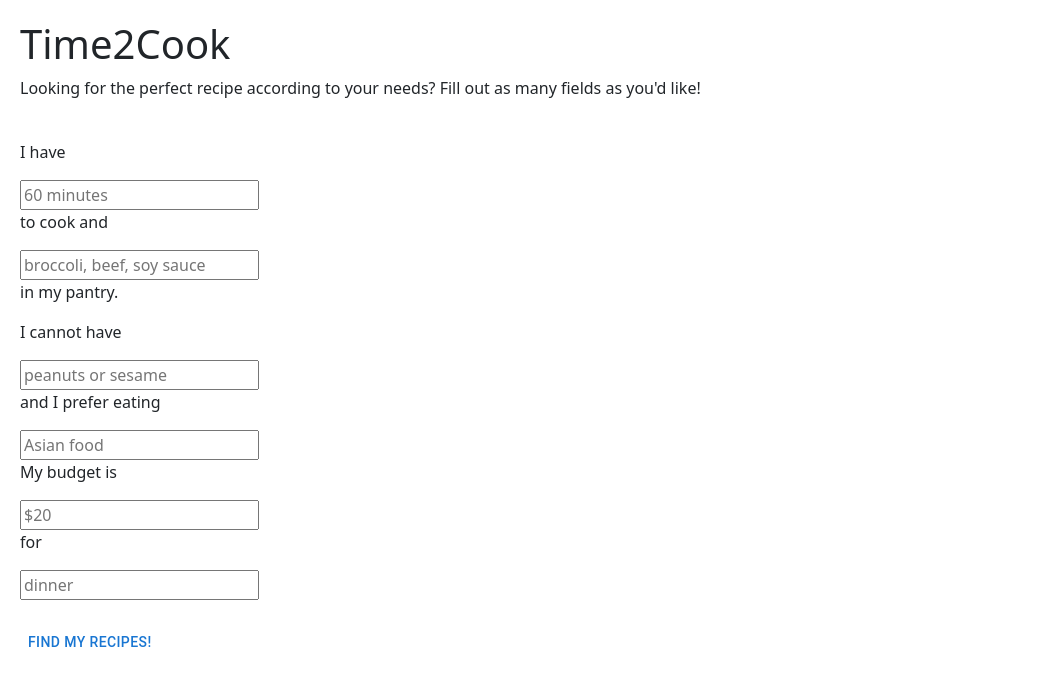
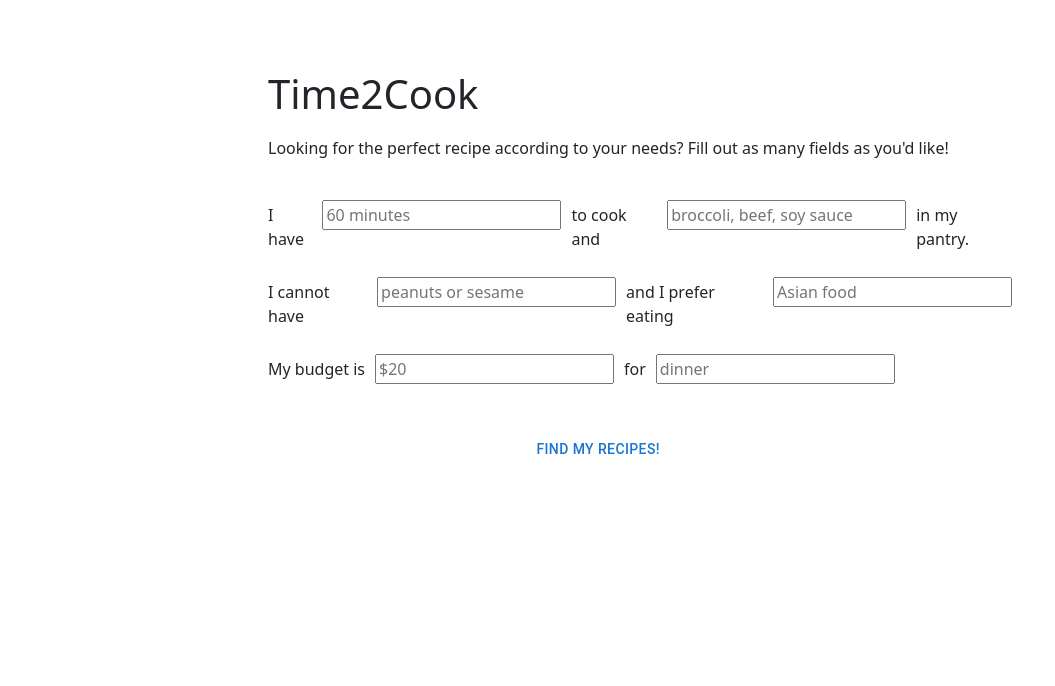
Before and after one commit to adalialee/hci-final-project, a React (Vite) app in the folder Time2Cook/frontend/: page / in a window 1280 px wide. Shown: the top 686 px of the page, without its empty margins (0-1055 px from the left). Built offline with nearby package versions, Linux system fonts and the light colour scheme.

Commit message:
Add styling

```diff
--- a/Time2Cook/frontend/src/index.css
+++ b/Time2Cook/frontend/src/index.css
@@ -1,3 +1,25 @@
 body {
   padding: 20px;
 }
+
+.home {
+  padding-top: 50px;
+  width: 60%;
+  margin: auto;
+
+  h1 {
+    padding-bottom: 10px;
+  }
+
+  .filter {
+    display: flex;
+    column-gap: 10px;
+    align-items: baseline;
+    padding-bottom: 10px;
+  }
+
+  .submit {
+    width: 30%;
+    margin: auto;
+  }
+}
```
